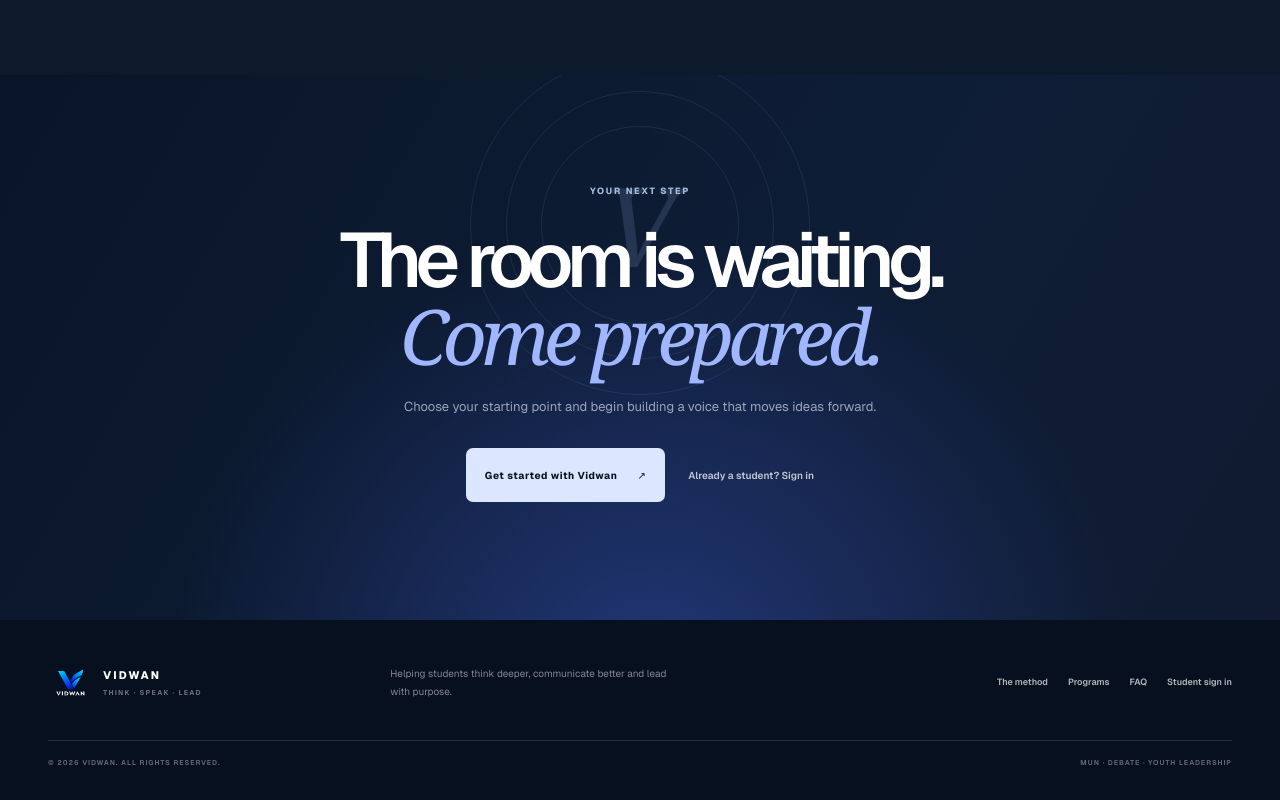
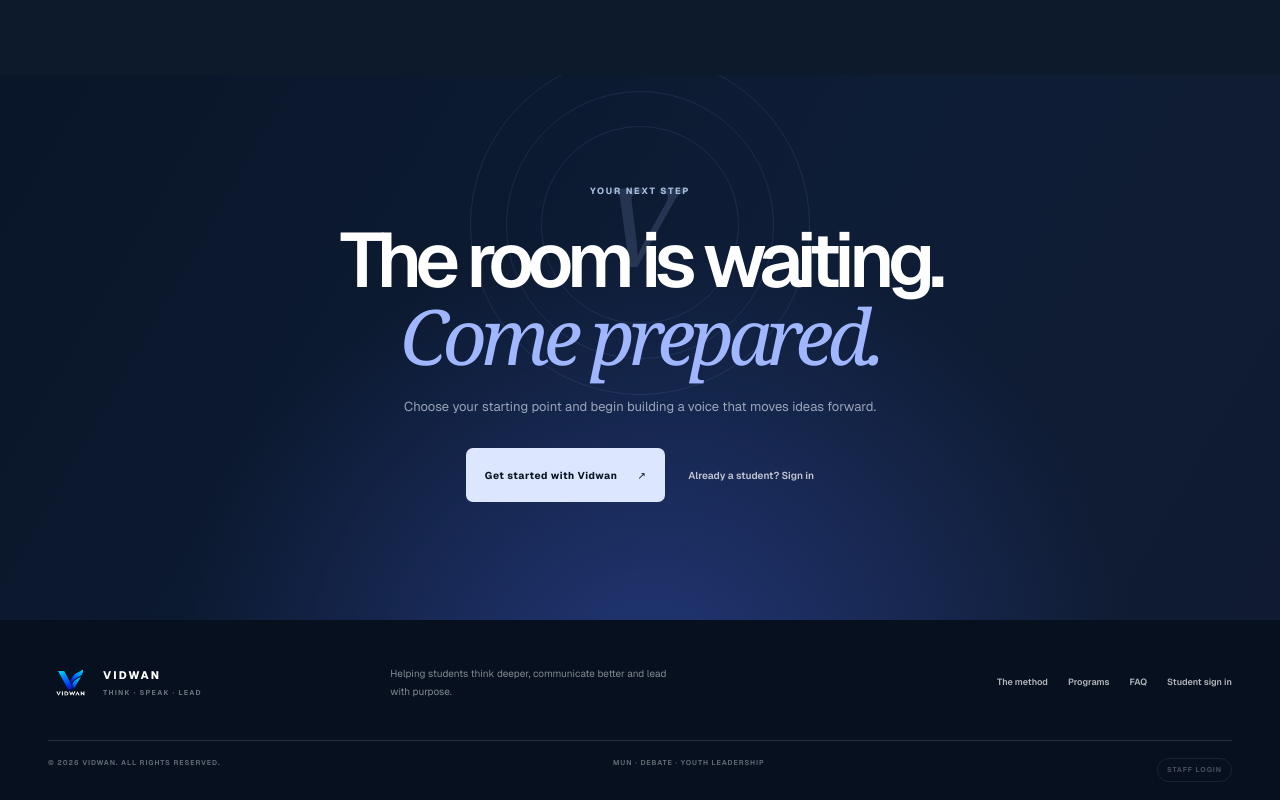
Before and after one commit to sandyrocks1605/vidwan, a Next.js app: page / in a window 1280 px wide. Shown: the part 8930-9730 px from the top of the page. Built offline with nearby package versions, Linux system fonts and the light colour scheme.

Commit message:
Add discreet staff login link

```diff
--- a/src/app/page.module.css
+++ b/src/app/page.module.css
@@ -1448,6 +1448,35 @@
   font-size: 7px;
   font-weight: 650;
   letter-spacing: 0.14em;
+}
+
+.staffAccessLink {
+  display: inline-flex;
+  align-items: center;
+  min-height: 24px;
+  padding: 0 9px;
+  border: 1px solid rgb(255 255 255 / 0.08);
+  border-radius: 999px;
+  color: rgb(255 255 255 / 0.28);
+  font-size: 7px;
+  font-weight: 650;
+  letter-spacing: 0.14em;
+  text-decoration: none;
+  text-transform: uppercase;
+  transition: border-color 180ms ease, color 180ms ease, background-color 180ms ease;
+}
+
+.staffAccessLink:hover,
+.staffAccessLink:focus-visible {
+  border-color: rgb(181 197 255 / 0.34);
+  background: rgb(181 197 255 / 0.04);
+  color: #b5c5ff;
+}
+
+.staffAccessLink:focus-visible {
+  border-radius: 2px;
+  outline: 1px solid #859fff;
+  outline-offset: 4px;
 }
 
 @keyframes riseIn {
--- a/src/app/page.tsx
+++ b/src/app/page.tsx
@@ -567,6 +567,7 @@ export default function HomePage() {
         <div className={[styles.container, styles.footerBottom].join(" ")}>
           <span>© {new Date().getFullYear()} VIDWAN. ALL RIGHTS RESERVED.</span>
           <span>MUN · DEBATE · YOUTH LEADERSHIP</span>
+          <Link href="/staff" className={styles.staffAccessLink}>Staff login</Link>
         </div>
       </footer>
     </main>
```
